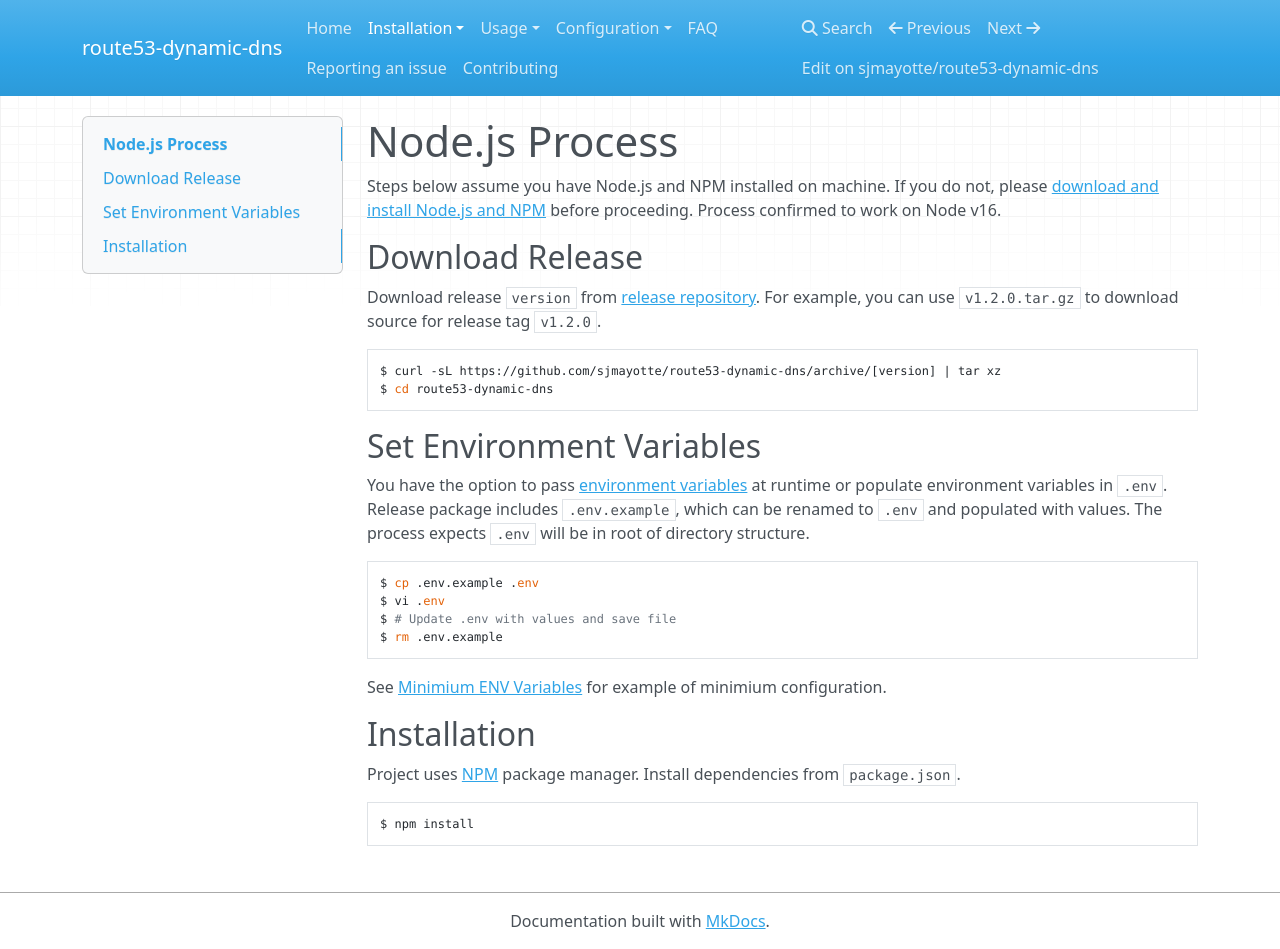
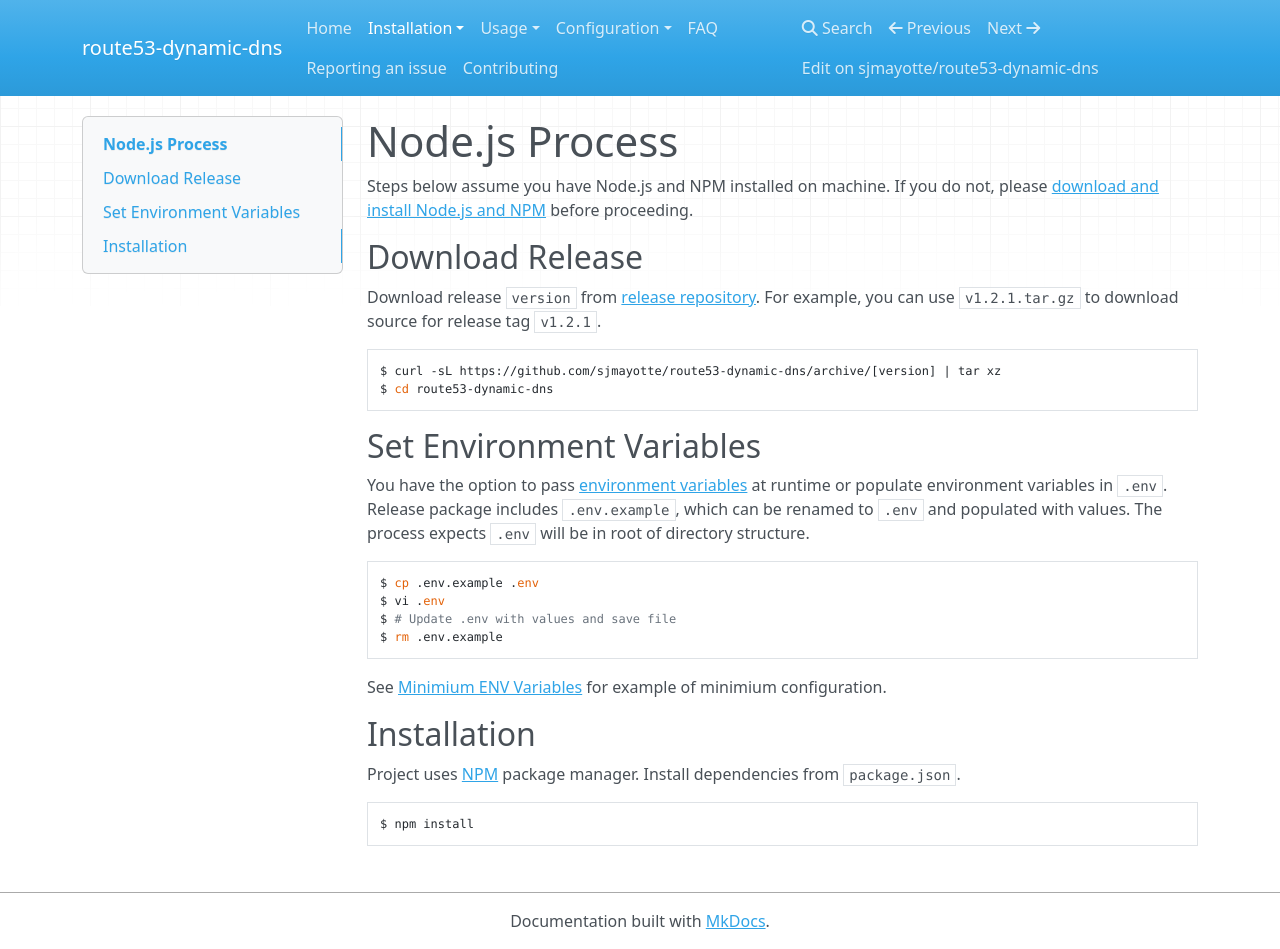
Before and after one commit to sjmayotte/route53-dynamic-dns, an MkDocs documentation site: the page built from docs/install/node.md, in a window 1280 px wide and 949 px high. Built offline with MkDocs 1.6.1, drawn with Linux system fonts in a browser that asks for light colours; nearby versions of some CDN libraries.

Commit message:
doc updates

````diff
--- a/docs/install/node.md
+++ b/docs/install/node.md
@@ -1,8 +1,8 @@
 # Node.js Process
-Steps below assume you have Node.js and NPM installed on machine.  If you do not, please [download and install Node.js and NPM](https://nodejs.org/en/download/) before proceeding.  Process confirmed to work on Node v16.
+Steps below assume you have Node.js and NPM installed on machine.  If you do not, please [download and install Node.js and NPM](https://nodejs.org/en/download/) before proceeding.
 
 ## Download Release
-Download release `version` from [release repository](https://github.com/sjmayotte/route53-dynamic-dns/releases).  For example, you can use `v1.2.0.tar.gz` to download source for release tag `v1.2.0`.
+Download release `version` from [release repository](https://github.com/sjmayotte/route53-dynamic-dns/releases).  For example, you can use `v1.2.1.tar.gz` to download source for release tag `v1.2.1`.
 ```bash
 $ curl -sL https://github.com/sjmayotte/route53-dynamic-dns/archive/[version] | tar xz
 $ cd route53-dynamic-dns
````
Also changed, not shown: docs/config/aws.md (+2 -2 lines), docs/install/docker.md (+4 -4 lines).
